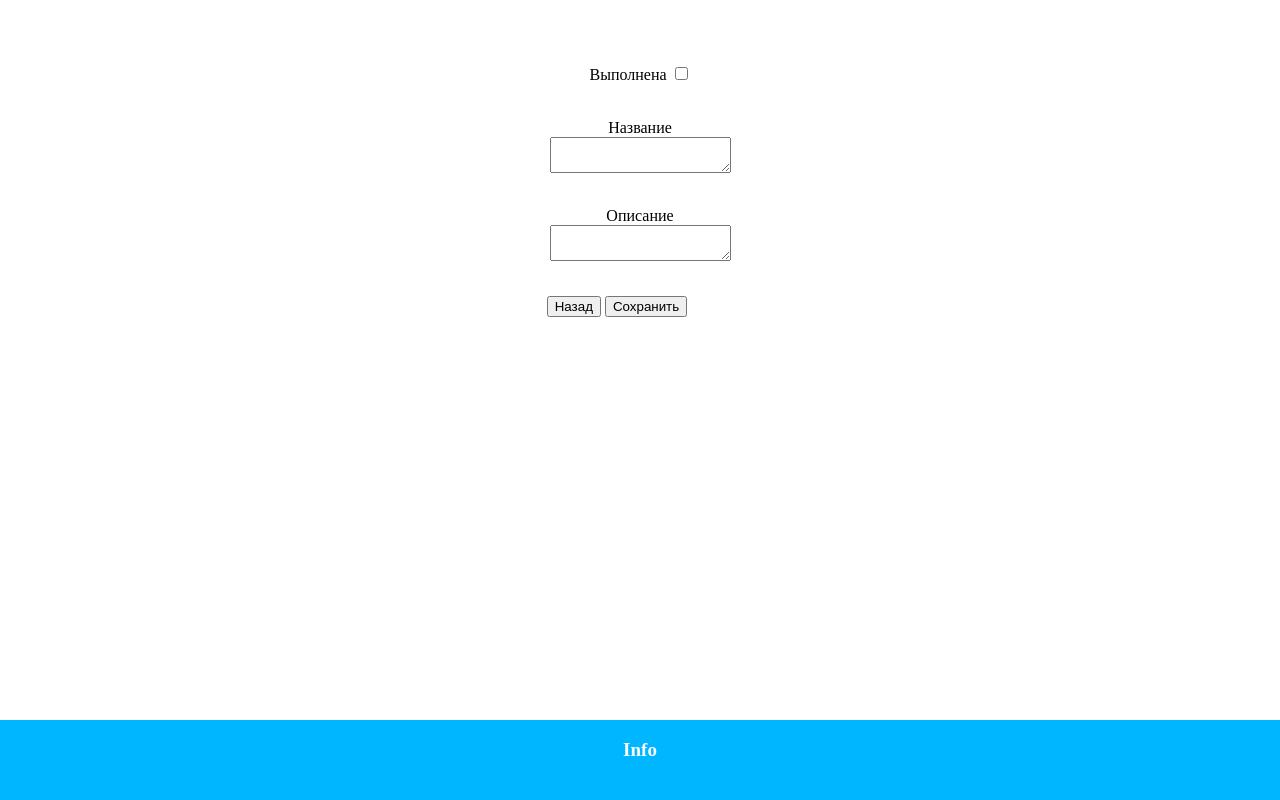
After one commit to RomanEger/WebToDo, an ASP.NET Core app: template WebToDo/Views/Main/EditTask.cshtml in a window 1280 px wide. The commit adds this page. Run offline with ASP.NET Core 8, Linux system fonts and the light colour scheme; the template is opened without the code that fills it, so the values that code supplies are empty; some libraries are stand-ins or nearby versions.

Commit message:
add tasks views

```diff
--- /dev/null
+++ b/WebToDo/Views/Main/EditTask.cshtml
@@ -0,0 +1,48 @@
+@model Tasks
+
+<html>
+    <head>
+        <title>
+            Редактирование
+        </title>
+        <link rel="stylesheet" href="~/css/main.css" />
+        <link rel="stylesheet" href="~/css/light-theme.css" id="theme-link" />
+        <meta name="viewport" content="width=device-width, maximum-scale=1.0, minimum-scale=1.0">
+    </head>
+    <body>
+        <form method="post" asp-action="Update">
+            <div style="margin:5%">
+                <div style="margin-bottom:3%;">
+                    <label for="checkbox">Выполнена</label>
+                    <input type="checkbox" name="isCompleted" value="true" checked="@Model?.IsCompleted"/>
+                </div>
+                <div style="margin-bottom:3%;">
+                    <label for="textarea">Название</label><br />
+                    <textarea class="input-task-title" name="title" maxlength="100">@Model?.Title</textarea>
+                </div>
+                <div style="margin-bottom:3%;">
+                    <label for="textarea">Описание</label><br />
+                    <textarea class="input-task-content" name="content">@Model?.Content</textarea>
+                </div>
+                <div class="div-info" style="width:90%;">
+                    <input type="submit" class="btn-back" asp-action="TaskList" value="Назад"/>
+                    <input type="submit" class="btn-save" asp-route-idUser="@Model?.UserId" asp-route-id="@Model?.Id" asp-action="Update" value="Сохранить"/>
+                </div>
+            </div>
+
+        </form>
+    <div class="footer">
+        <p>Info</p>
+    </div>
+    <script>
+        $(function () {
+            $("textarea[maxlength]").bind('input propertychange', function () {
+                var maxLength = $(this).attr('maxlength');
+                if ($(this).val().length > maxLength) {
+                    $(this).val($(this).val().substring(0, maxLength));
+                }
+            })
+        });
+    </script>
+    </body>
+</html>
```
Also changed, not shown: WebToDo/Views/Main/TaskList.cshtml (+39 -5 lines).
